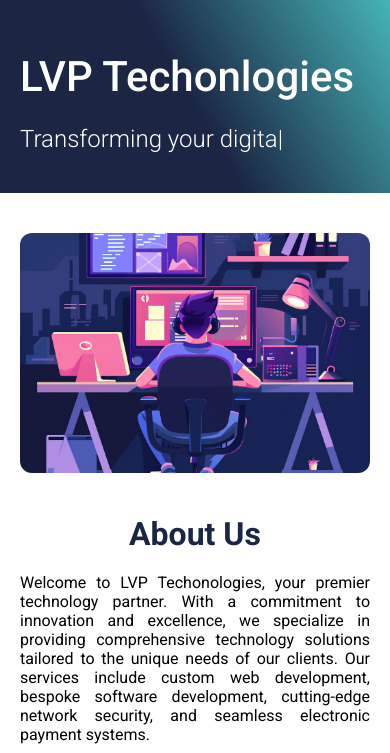
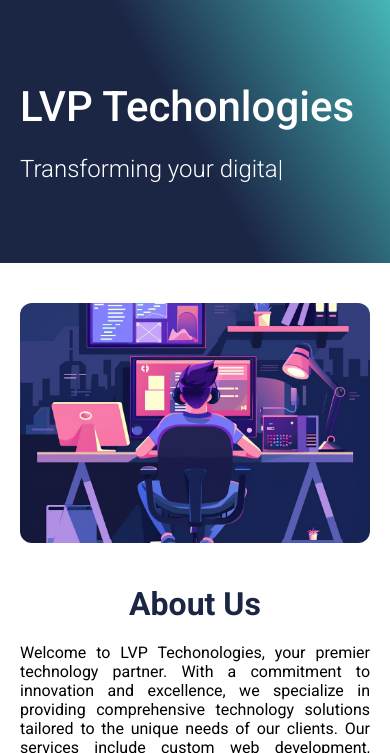
Before and after one commit to MarianoTimistit23/lvp, a website: page index.html in a window 390 px wide. Shown: the part 77-830 px from the top of the page. Drawn offline with nearby package versions, Linux system fonts and the light colour scheme.

Commit message:
General Improvements

```diff
--- a/scss/modules/_hero.scss
+++ b/scss/modules/_hero.scss
@@ -3,6 +3,12 @@
 .hero {
     background: linear-gradient(60deg, $secondary 0%, $secondary 45%, $primary 100%);
     padding-top: 130px;
+
+    // Mobile
+    @media (max-width: 768px) {
+        padding-top: 160px;
+        padding-bottom: 80px;
+    }
 
     &__container {
         display: flex;
--- a/scss/modules/_why-lvp.scss
+++ b/scss/modules/_why-lvp.scss
@@ -1,5 +1,10 @@
 .why-lvp {
     padding: 40px 20px;
+
+    // Mobile
+    @media (max-width: 768px) {
+        padding: 40px 20px 10px;
+    }
 
     &__title {
         color: $secondary;
```
Also changed, not shown: style.css.
